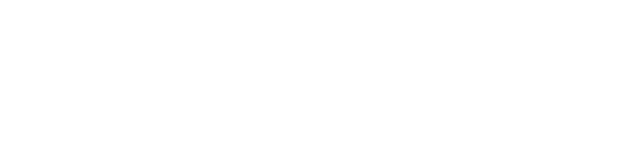
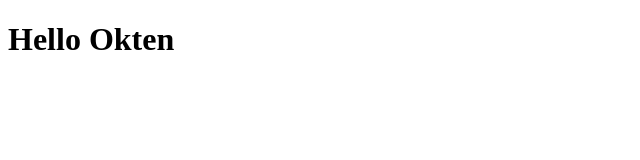
Before and after one commit to iFatumm/jan-2024-js, a plain HTML site: page homeworks/index.html in a window 1280 px wide. Shown: the whole page, without its empty margins (0-640 px from the left). Drawn offline with Linux system fonts and the light colour scheme.

Commit message:
finish hw1

```diff
--- a/homeworks/index.html
+++ b/homeworks/index.html
@@ -9,5 +9,6 @@
 </head>
 <body>
 <script src="main.js"></script>
+<h1>Hello Okten</h1>
 </body>
 </html>
```
